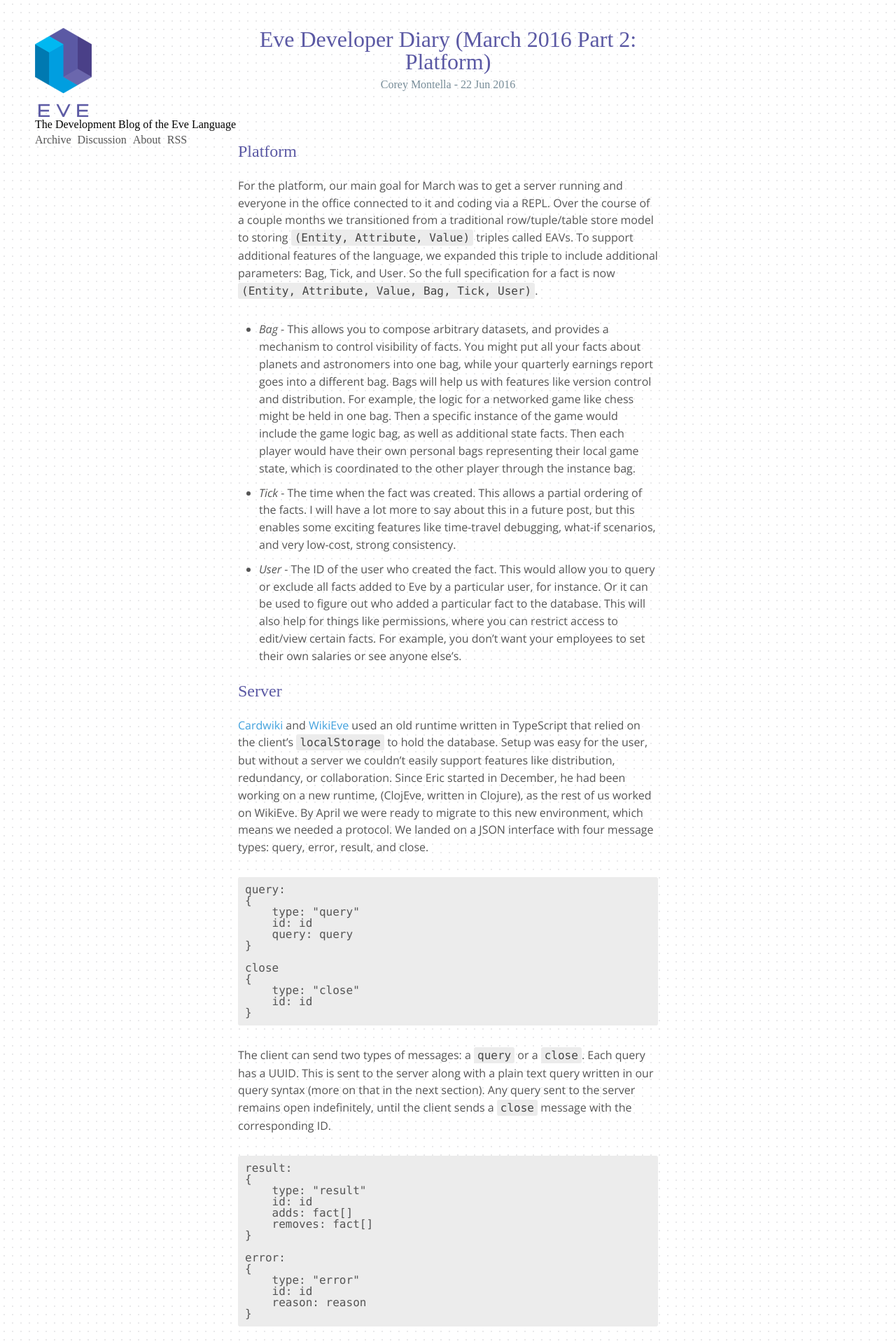
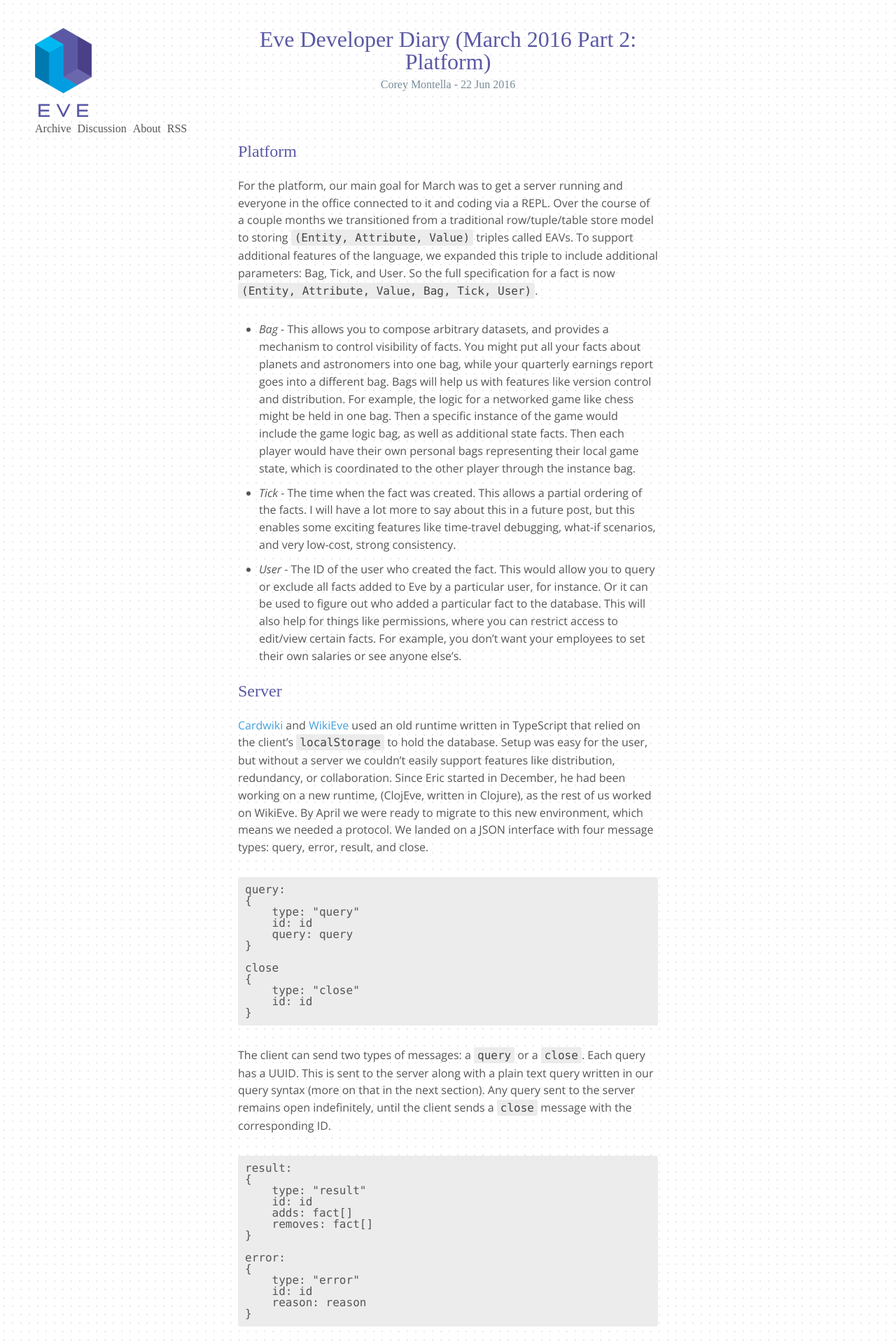
Before and after one commit to Kodowa/incidentalcomplexity, a Jekyll site: the page built from index.html, in a window 1280 px wide. Shown: the top 1920 px of the page at 70% size. Built offline with Jekyll 4.4.1, drawn with Linux system fonts in a browser that asks for light colours; some web fonts are replaced.

Commit message:
Remove subtitle

```diff
--- a/_layouts/default.html
+++ b/_layouts/default.html
@@ -15,7 +15,6 @@
 
             <header>
                 <img width="81" height="127" src="images/logo.png"/>
-                <h2>The Development Blog of the Eve Language</h2>
                 <ul class="nav">
                     <li><a href="/archive">Archive</a></li>
                     <li><a href="https://groups.google.com/forum/#!forum/eve-talk">Discussion</a></li>
```
